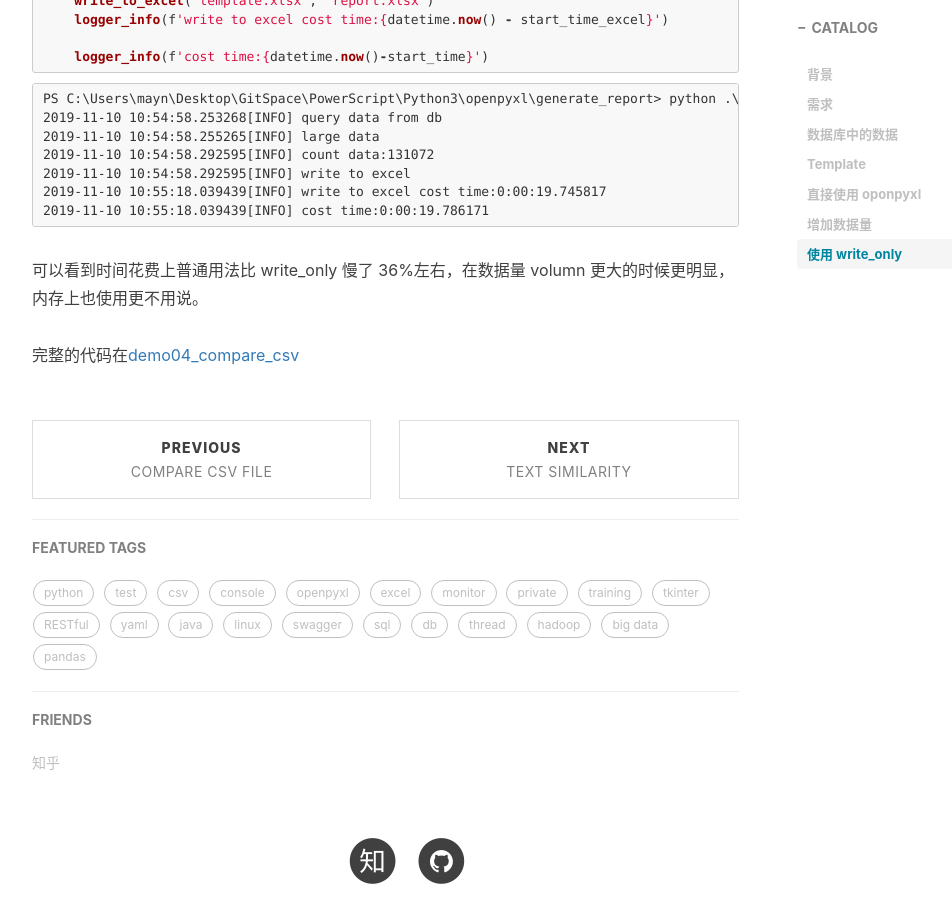
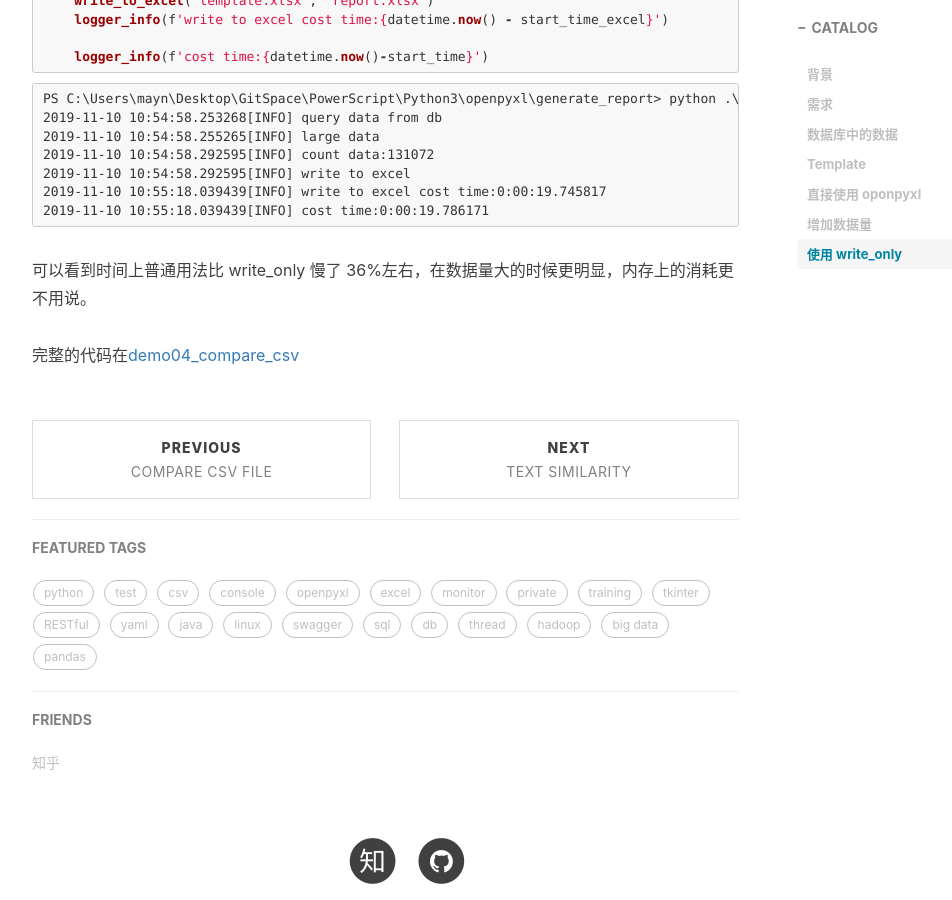
Before and after one commit to bearfly1990/bearfly.github.io, a Jekyll site: the page built from _posts/2019/11/2019-11-10-OpenpyxlWithHugeData.md, in a window 1280 px wide and 900 px high, scrolled down 4420 px. Shown: the whole window, without its empty margins (233-1185 px from the left). Built offline with Jekyll 4.4.1, drawn with Linux system fonts in a browser that asks for light colours; nearby versions of some CDN libraries; comment, search, counter and statistics services are not loaded.

Commit message:
fix word issue

````diff
--- a/_posts/2019/11/2019-11-10-OpenpyxlWithHugeData.md
+++ b/_posts/2019/11/2019-11-10-OpenpyxlWithHugeData.md
@@ -189,6 +189,6 @@ PS C:\Users\mayn\Desktop\GitSpace\PowerScript\Python3\openpyxl\generate_report>
 2019-11-10 10:55:18.039439[INFO] cost time:0:00:19.786171
 ```
 
-可以看到时间花费上普通用法比 write_only 慢了 36%左右，在数据量 volumn 更大的时候更明显，内存上也使用更不用说。
+可以看到时间上普通用法比 write_only 慢了 36%左右，在数据量大的时候更明显，内存上的消耗更不用说。
 
 完整的代码在[demo04_compare_csv](https://github.com/bearfly1990/PowerScript/tree/master/Python3/openpyxl/generate_report)
````
